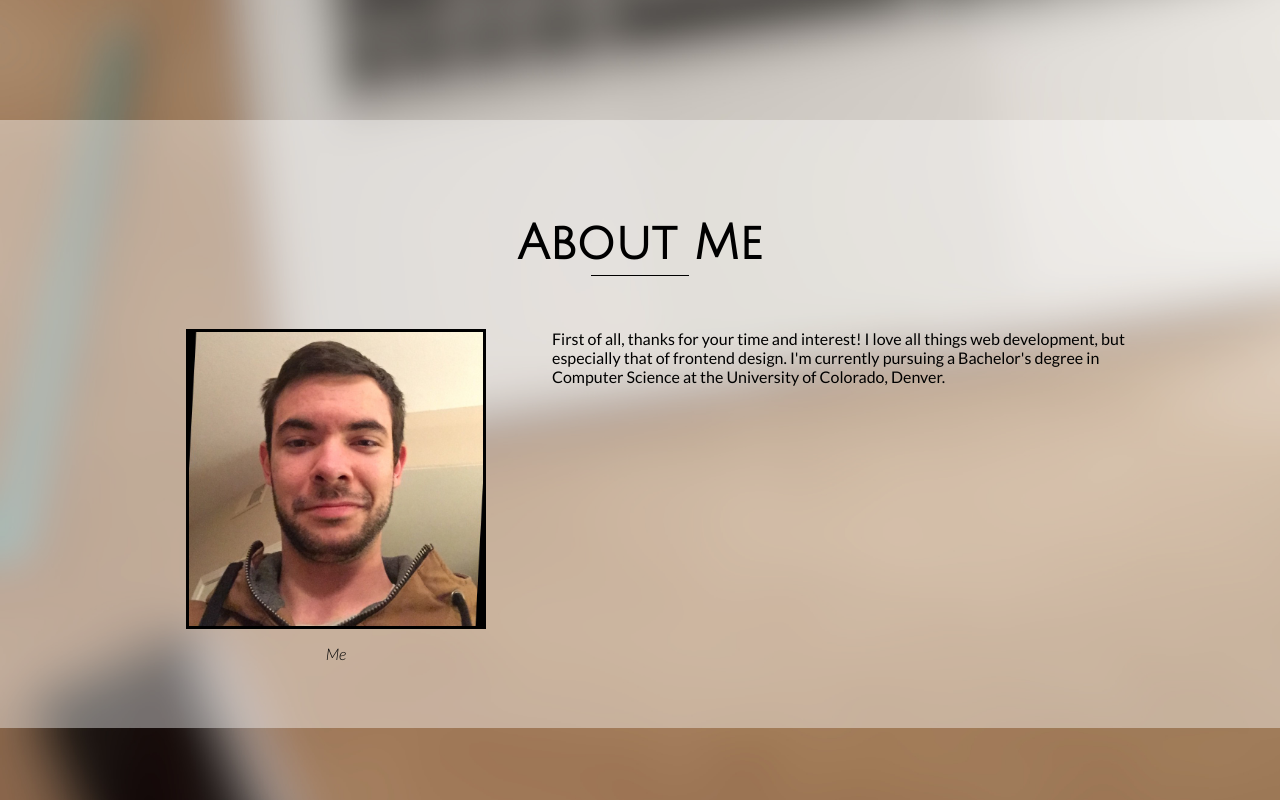
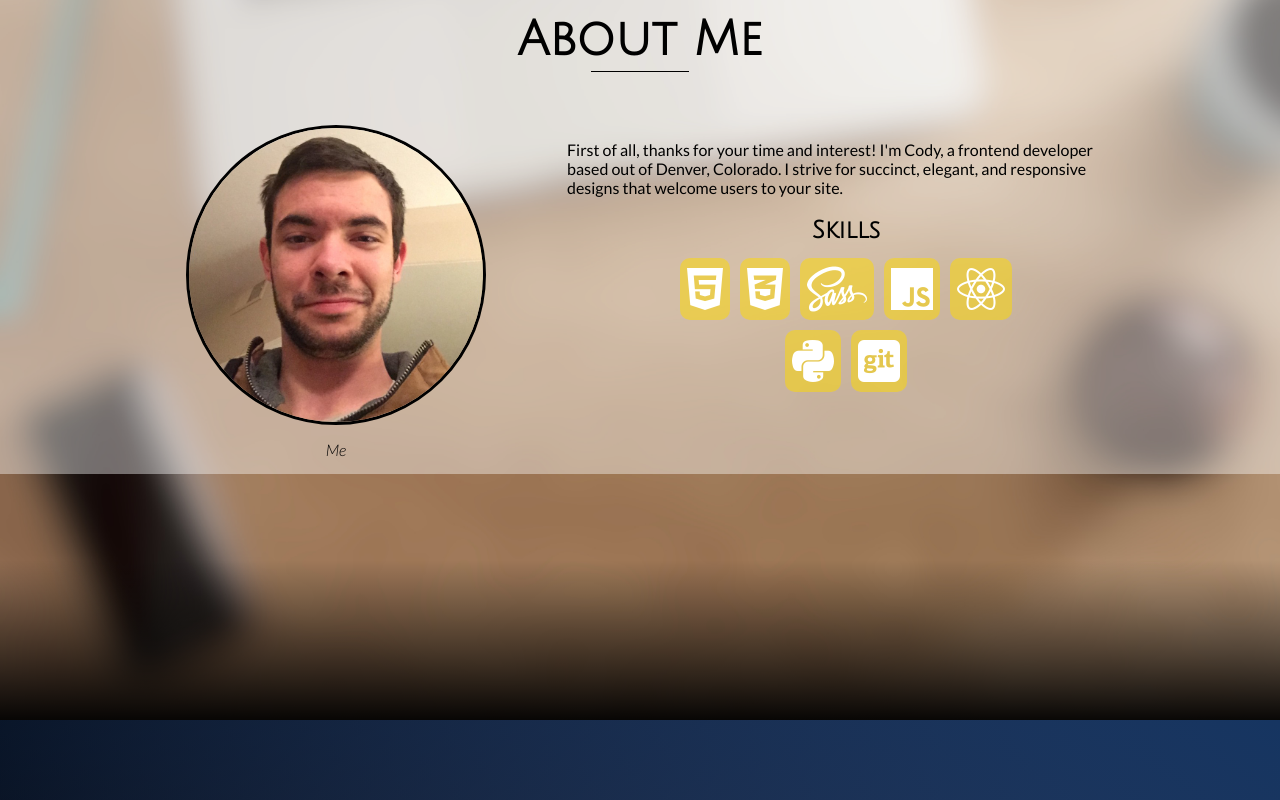
Before and after one commit to CodyKelly/Portfolio, a plain HTML site: page index.html in a window 1280 px wide. Shown: the part 1080-1880 px from the top of the page. Drawn offline with Linux system fonts and the light colour scheme.

Commit message:
Worked on about a bit

```diff
--- a/index.html
+++ b/index.html
@@ -11,6 +11,7 @@
   <link href="https://fonts.googleapis.com/css2?family=Bebas+Neue&family=Permanent+Marker&family=Roboto:wght@900&display=swap" rel="stylesheet">
   <link href="https://fonts.googleapis.com/css2?family=Josefin+Slab:wght@100&display=swap" rel="stylesheet">
   <link href="https://fonts.googleapis.com/css2?family=Lato:ital,wght@0,100;0,300;0,400;1,100;1,300;1,400&display=swap" rel="stylesheet">
+  <script src="https://kit.fontawesome.com/dbfa73c5e4.js" crossorigin="anonymous"></script>
 <title>Cody's Portfolio</title>
 </head>
 <body>
@@ -37,7 +38,25 @@
           <img src="./me.jpeg" style="border: 3px solid black; justify-self: center;">
           <figcaption class="italics">Me</figcaption>
         </figure>
-        <p>First of all, thanks for your time and interest! I love all things web development, but especially that of frontend design. I'm currently pursuing a Bachelor's degree in Computer Science at the University of Colorado, Denver. </p>
+        <div>
+          <p class="text">
+            First of all, thanks for your time and interest! I'm Cody, a frontend developer based out of Denver, Colorado.
+            I strive for succinct, elegant, and responsive designs that welcome users to your site.
+          </p>
+          <h2 class="center-text" style="margin: 20px 0 10px 0">Skills</h2>
+          <div class="center-items">
+            <i class="fa-brands fa-html5"></i>
+            <i class="fa-brands fa-css3-alt"></i>
+            <i class="fa-brands fa-sass"></i>
+            <i class="fa-brands fa-js"></i>
+            <i class="fa-brands fa-react"></i>
+          </div>
+          <div class="center-items">
+            <i class="fa-brands fa-python"></i>
+            <i class="fa-brands fa-git-square"></i>
+          </div>
+        </div?>
+
       </div>
     </div>
   </section>
@@ -53,8 +72,8 @@
             <img src="./contact-keeper.png">
             <h1>Contact Keeper</h1>
             <div class="hr"></div>
-            <p>A full-stack app complete with authentication and routing. Users can add, edit, and delete contact information in one sleek stop.</p>
-            <p class="italics bottom">JavaScript - React - Express</p>
+            <p class="text">A full-stack app complete with authentication and routing. Users can add, edit, and delete contact information in one sleek stop.</p>
+            <div class="pane bg-white-tr text italics bottom">JavaScript - React - Express</div>
           </div>
         </a>
         <a href="https://github.com/CodyKelly-UCD/lettalk_client-1" target="_blank" rel="noopener noreferrer">
@@ -62,8 +81,8 @@
             <img src="./let-talk.png">
             <h1>Let Talk</h1>
             <div class="hr"></div>
-            <p>MERN stack application featuring real-time chatrooms and social features.</p>
-            <p class="italics bottom">JavaScript - Bootstrap - MongoDB</p>
+            <p class="text">MERN stack application featuring real-time chatrooms and social features.</p>
+            <div class="pane bg-white-tr text italics bottom">JavaScript - Bootstrap - MongoDB</div>
           </div>
         </a>
         <a href="https://github.com/CodyKelly/Portfolio" target="_blank" rel="noopener noreferrer">
@@ -71,8 +90,8 @@
             <img src="./portfolio.png">
             <h1>Portfolio</h1>
             <div class="hr"></div>
-            <p>This portfolio! 100% home-grown code, this site was build from the ground up to showcase my design philosophies.</p>
-            <p class="italics bottom">HTML - CSS</p>
+            <p class="text">This portfolio! 100% home-grown code, this site was build from the ground up to showcase my design philosophies.</p>
+            <div class="pane bg-white-tr text italics bottom">HTML - CSS</div>
           </div>
         </a>
       </div>
--- a/styles.css
+++ b/styles.css
@@ -35,6 +35,15 @@ figcaption {
   margin: 15px;
 }
 
+i {
+  font-size: 3rem;
+  background-color: rgba(255, 217, 0, 0.507);
+  margin: 5px;
+  padding: 7px;
+  border-radius: 10px;
+  color: rgb(255, 255, 255);
+}
+
 .white {
   color: white;
 }
@@ -70,6 +79,14 @@ figcaption {
   bottom: 0;
 }
 
+.center-text {
+  text-align: center;
+}
+
+.text {
+  margin: 15px;
+}
+
 #intro {
   background: linear-gradient(
       217deg,
@@ -97,6 +114,7 @@ figcaption {
 
 #about img {
   max-width: 300px;
+  border-radius: 150px;
 }
 
 #projects {
@@ -108,6 +126,7 @@ figcaption {
     ),
     linear-gradient(127deg, rgb(0, 0, 0), rgba(26, 26, 26, 0.445) 70.71%),
     linear-gradient(336deg, rgb(52, 32, 100), rgba(31, 13, 110, 0.473) 70.71%);
+  padding: 300px 0;
 }
 
 section {
@@ -126,8 +145,13 @@ section {
 }
 
 .section-title h1 {
+  font-size: 3rem;
+}
+
+h1,
+h2,
+h3 {
   font-family: 'Julius Sans One', sans-serif;
-  font-size: 3rem;
 }
 
 footer {
@@ -232,8 +256,6 @@ footer li {
 .pane {
   height: fit-content;
   width: 100%;
-  margin: 300px 0;
-  padding: 50px;
 }
 
 .top-bottom-border {
@@ -261,6 +283,11 @@ footer li {
   justify-content: flex-start;
   align-items: center;
   flex-wrap: nowrap;
+}
+
+.skill-badge {
+  border: 10px solid rgb(247, 220, 71);
+  border-radius: 7px;
 }
 
 .card {
@@ -303,7 +330,6 @@ footer li {
 .card p {
   font-weight: 300;
   text-align: left;
-  margin: 15px;
 }
 
 .card:hover {
```
Lines whose indentation alone changed are shown as unchanged.
